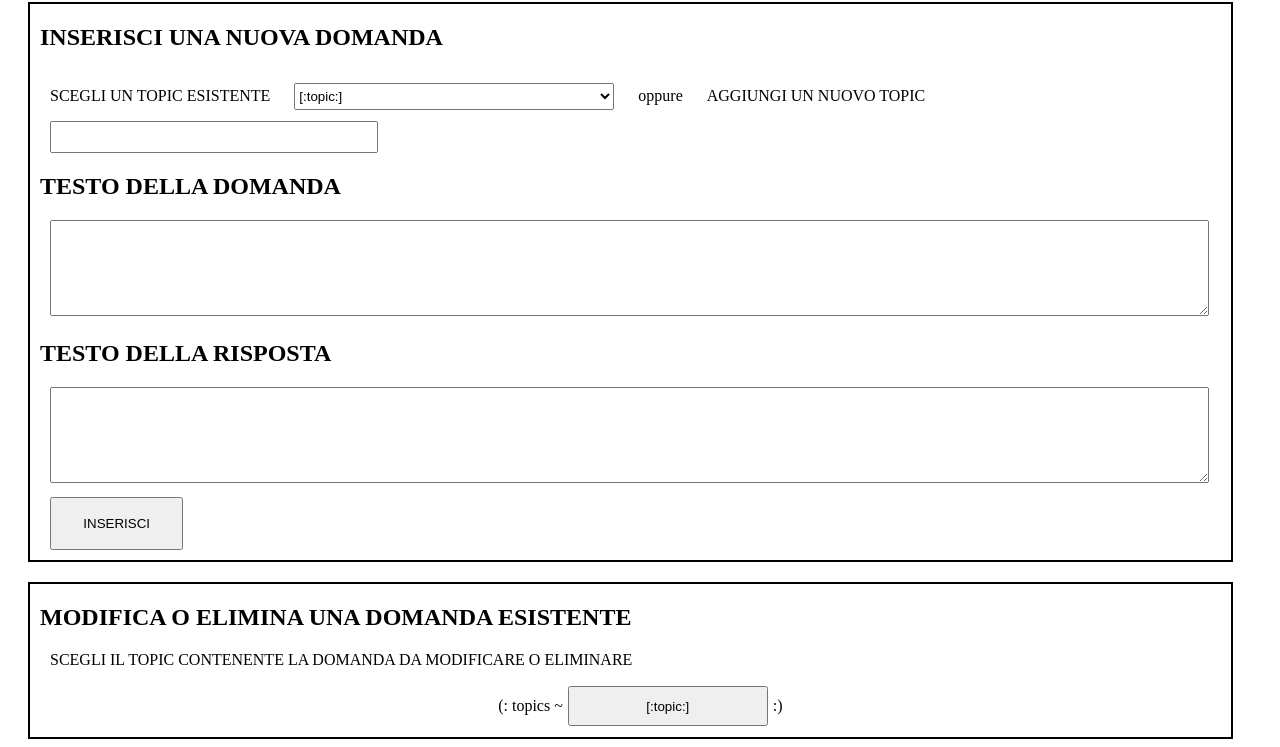
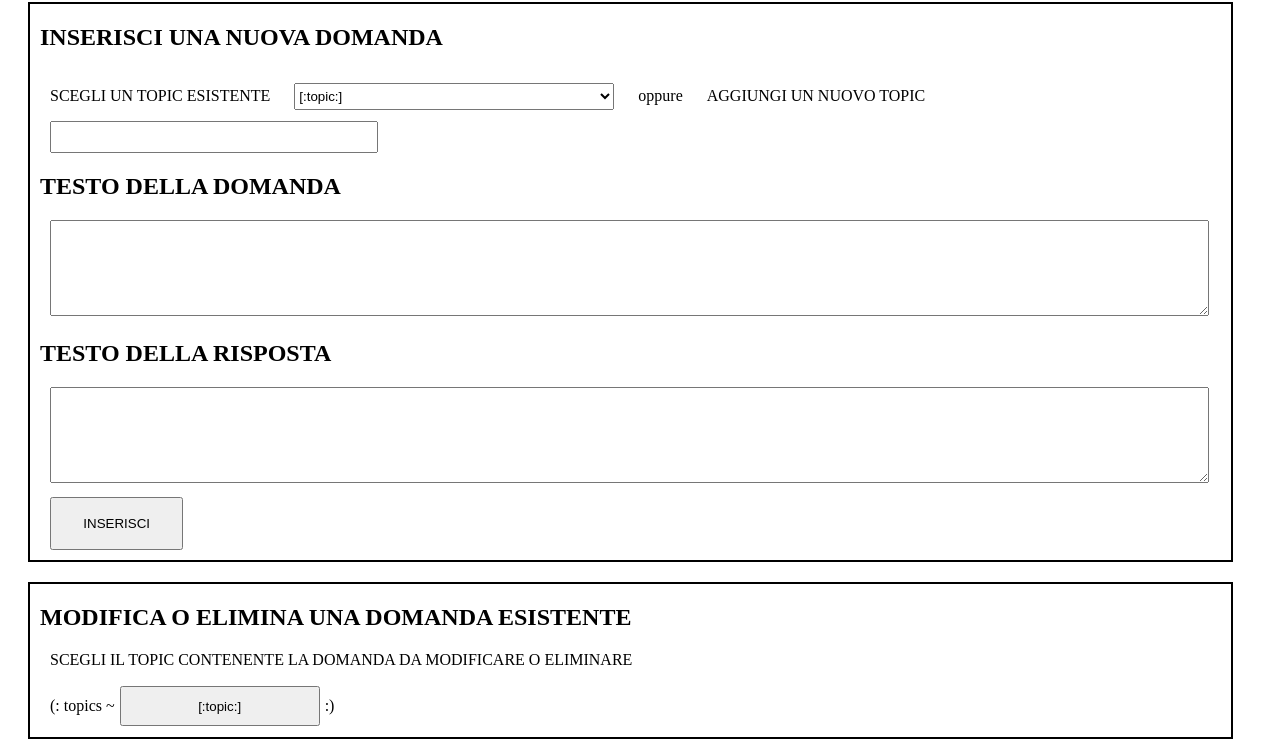
Before and after one commit to BazzaLuca/ProgettoIngegneria, a website: page personalArea.html in a window 1280 px wide. Shown: the part 330-1077 px from the top of the page. Drawn offline with Linux system fonts and the light colour scheme.

Commit message:
gestione modifica domande

```diff
--- a/personalArea.html
+++ b/personalArea.html
@@ -52,7 +52,6 @@
 			margin-bottom: 10px;
 		}
 		div.topics {
-			text-align: center;
 			margin-left: 20px;
 		}
 
@@ -117,7 +116,7 @@
 		<div class="topics">
 			(:
 				topics ~
-				<form class="topics" action="https:\\secret-coast-61131.herokuapp.com/[:topic:]" method='get'>
+				<form class="topics" action="https:\\secret-coast-61131.herokuapp.com/modify/[:topic:]" method='get'>
 					<input class="topics" type="submit" value="[:topic:]">
 				</form>
 			:)
```
